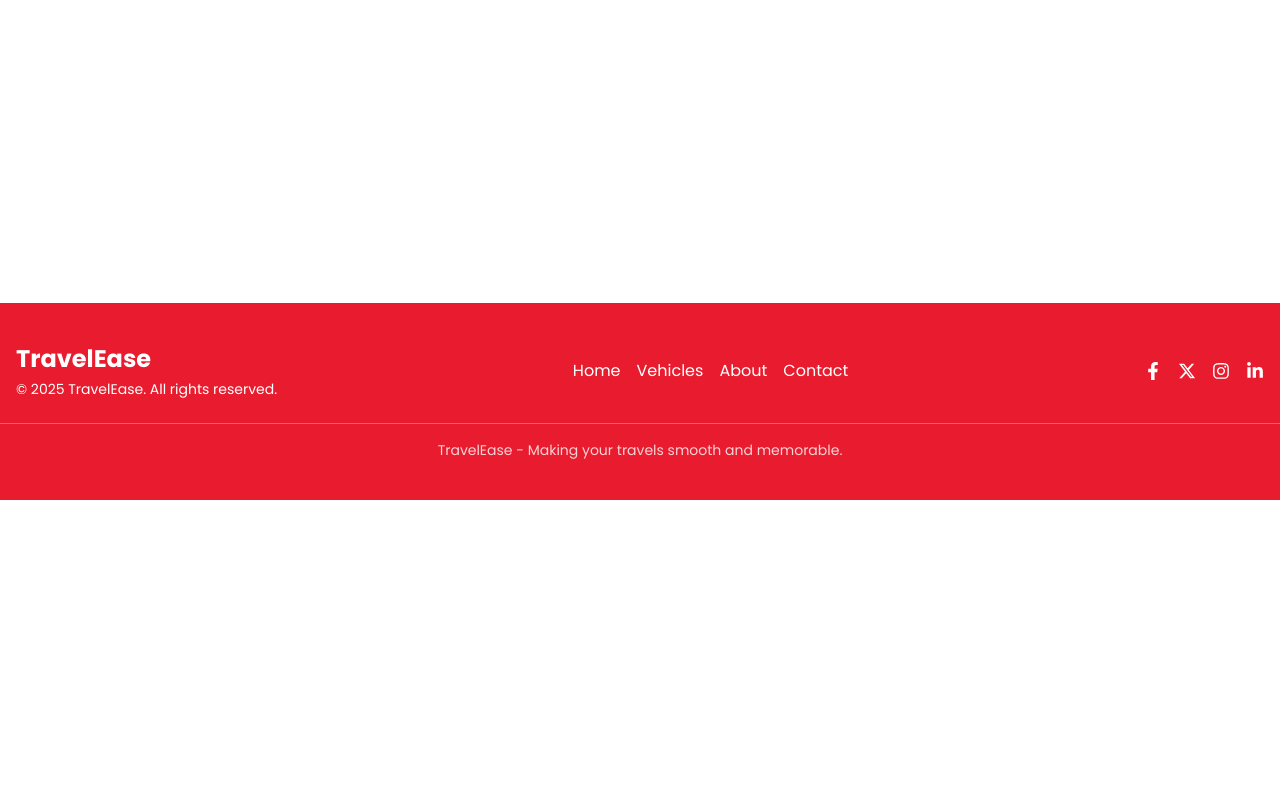
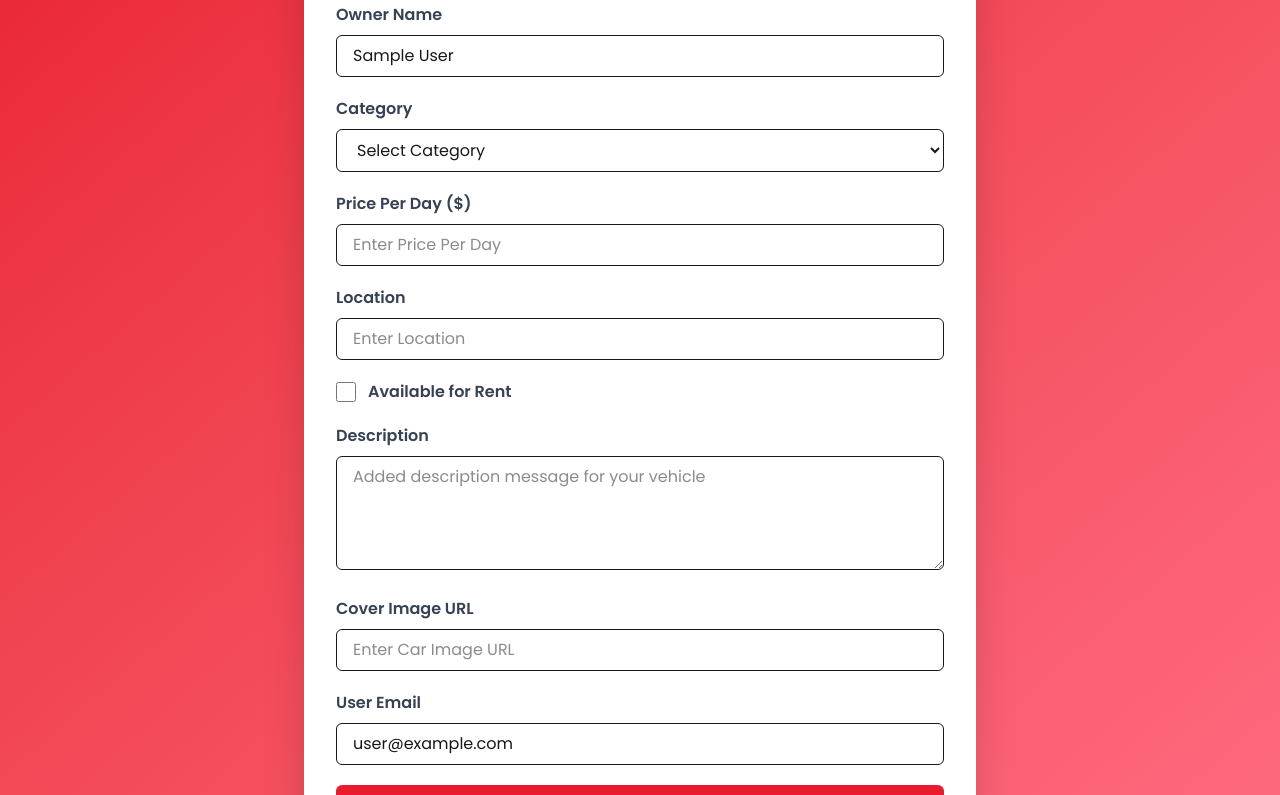
Before and after one commit to hashemm621/carEase_client, a React (Vite) app: page /add-vehicles in a window 1280 px wide. Shown: the part 300-1095 px from the top of the page. Before the commit the page ends 800 px from the top, so only its background shows below. Built offline with nearby package versions, Linux system fonts and the light colour scheme; no server answers; sample sign-in values are in the browser's storage.

Commit message:
added car feature included

```diff
--- a/src/Pages/AddVehicles/AddVehicles.jsx
+++ b/src/Pages/AddVehicles/AddVehicles.jsx
@@ -1,11 +1,204 @@
-import React from 'react';
+import React, { useContext } from "react";
+import { AuthContext } from "../../Context/AuthContext";
+import toast from "react-hot-toast";
 
 const AddVehicles = () => {
-    return (
+  const { user } = useContext(AuthContext);
+
+
+ const handleSubmit = async e => {
+  e.preventDefault();
+  const form = e.target;
+
+  const formData = {
+    vehicleName: form.vehicleName.value,
+    owner: form.owner.value,
+    category: form.categories.value,
+    pricePerDay: form.pricePerDay.value,
+    location: form.location.value,
+    availability: form.availability.checked,
+    description: form.description.value,
+    coverImage: form.coverImage.value,
+    userEmail: form.userEmail.value,
+    createdAt: new Date(),
+    categories: form.categories.value,
+    rating: (Math.random() * (5 - 3) + 3).toFixed(1),
+  };
+
+  try {
+    const res = await fetch("http://localhost:3000/all-cars", {
+      method: "POST",
+      headers: { "Content-Type": "application/json" },
+      body: JSON.stringify(formData),
+    });
+    const data = await res.json();
+
+    if (data.success) {
+      toast.success("Vehicle added successfully!");
+      form.reset();
+    }
+  } catch (err) {
+    toast.error("Something went wrong!");
+    console.error(err);
+  }
+};
+
+  return (
+    <div className="min-h-screen bg-linear-to-br from-[#e81c2e] to-[#ff6b81] flex items-center justify-center py-10 px-4">
+      <form
+        onSubmit={handleSubmit}
+        className="bg-white dark:bg-gray-900 shadow-2xl rounded-2xl p-8 w-full max-w-2xl space-y-5">
+        <h1 className="text-3xl font-bold text-center text-[#e81c2e]">
+          Add New Vehicle
+        </h1>
+
+        {/* Vehicle Name */}
         <div>
-            <h2 className="text-5xl"> add Vehicles</h2>
+          <label className="block text-gray-700 dark:text-gray-300 font-semibold mb-2">
+            Vehicle Name
+          </label>
+          <input
+            type="text"
+            name="vehicleName"
+            className="w-full px-4 py-2 border rounded-md focus:outline-none focus:ring-2 focus:ring-[#e81c2e]"
+            required
+            placeholder="Enter Vehicle Brand Name"
+          />
         </div>
-    );
+
+        {/* Owner */}
+        <div>
+          <label className="block text-gray-700 dark:text-gray-300 font-semibold mb-2">
+            Owner Name
+          </label>
+          <input
+            type="text"
+            name="owner"
+            value={user.displayName}
+            readOnly
+            className="w-full px-4 py-2 border rounded-md focus:outline-none focus:ring-2 focus:ring-[#e81c2e]"
+            required
+          />
+        </div>
+
+        {/* Category */}
+        <div>
+          <label className="block text-gray-700 dark:text-gray-300 font-semibold mb-2">
+            Category
+          </label>
+          <select
+            name="categories"
+            type="text"
+            defaultValue={""}
+            className="w-full px-4 py-2 border rounded-md focus:outline-none focus:ring-2 focus:ring-[#e81c2e]"
+            required>
+            <option
+              value=""
+              disabled>
+              Select Category
+            </option>
+            <option value="SUV">SUV</option>
+            <option value="Sedan">Sedan</option>
+            <option value="Sports">Sports</option>
+            <option value="Luxury">Luxury</option>
+            <option value="Truck">Truck</option>
+          </select>
+        </div>
+
+        {/* Price */}
+        <div>
+          <label className="block text-gray-700 dark:text-gray-300 font-semibold mb-2">
+            Price Per Day ($)
+          </label>
+          <input
+            type="number"
+            name="pricePerDay"
+            placeholder="Enter Price Per Day"
+            className="w-full px-4 py-2 border rounded-md focus:outline-none focus:ring-2 focus:ring-[#e81c2e]"
+            required
+          />
+        </div>
+
+        {/* Location */}
+        <div>
+          <label className="block text-gray-700 dark:text-gray-300 font-semibold mb-2">
+            Location
+          </label>
+          <input
+            type="text"
+            name="location"
+            placeholder="Enter Location"
+            className="w-full px-4 py-2 border rounded-md focus:outline-none focus:ring-2 focus:ring-[#e81c2e]"
+            required
+          />
+        </div>
+
+        {/* Availability */}
+        <div className="flex items-center gap-3">
+          <input
+            type="checkbox"
+            name="availability"
+            className="w-5 h-5 accent-[#e81c2e]"
+          />
+          <label className="text-gray-700 dark:text-gray-300 font-semibold">
+            Available for Rent
+          </label>
+        </div>
+
+        {/* Description */}
+        <div>
+          <label className="block text-gray-700 dark:text-gray-300 font-semibold mb-2">
+            Description
+          </label>
+          <textarea
+            name="description"
+            placeholder="Added description message for your vehicle"
+            rows="4"
+            className="w-full px-4 py-2 border rounded-md focus:outline-none focus:ring-2 focus:ring-[#e81c2e]"
+            required></textarea>
+        </div>
+
+        {/* Cover Image */}
+        <div>
+          <label className="block text-gray-700 dark:text-gray-300 font-semibold mb-2">
+            Cover Image URL
+          </label>
+          <input
+            type="url"
+            name="coverImage"
+            placeholder="Enter Car Image URL"
+            className="w-full px-4 py-2 border rounded-md focus:outline-none focus:ring-2 focus:ring-[#e81c2e]"
+            required
+          />
+        </div>
+
+        {/* User Email */}
+        <div>
+          <label className="block text-gray-700 dark:text-gray-300 font-semibold mb-2">
+            User Email
+          </label>
+          <input
+            type="email"
+            value={user.email}
+            readOnly
+            name="userEmail"
+            className="w-full px-4 py-2 border rounded-md focus:outline-none focus:ring-2 focus:ring-[#e81c2e]"
+            required
+          />
+        </div>
+
+        {/* Submit Button */}
+        <button
+          type="Submit"
+          className="relative w-full cursor-pointer overflow-hidden bg-[#e81c2e] text-white border-0 shadow-none px-5 py-2 font-semibold rounded-md transition-all duration-300 group">
+          <span className="relative z-10 group-hover:text-[#e81c2e] transition-colors duration-300">
+            <span className="flex gap-3 justify-center">Add Vehicle</span>{" "}
+          </span>
+          <span className="absolute inset-0 bg-base-100 -translate-x-full group-hover:translate-x-0 transition-transform duration-500 ease-in-out"></span>
+        </button>
+      </form>
+    </div>
+  );
 };
 
 export default AddVehicles;
```
